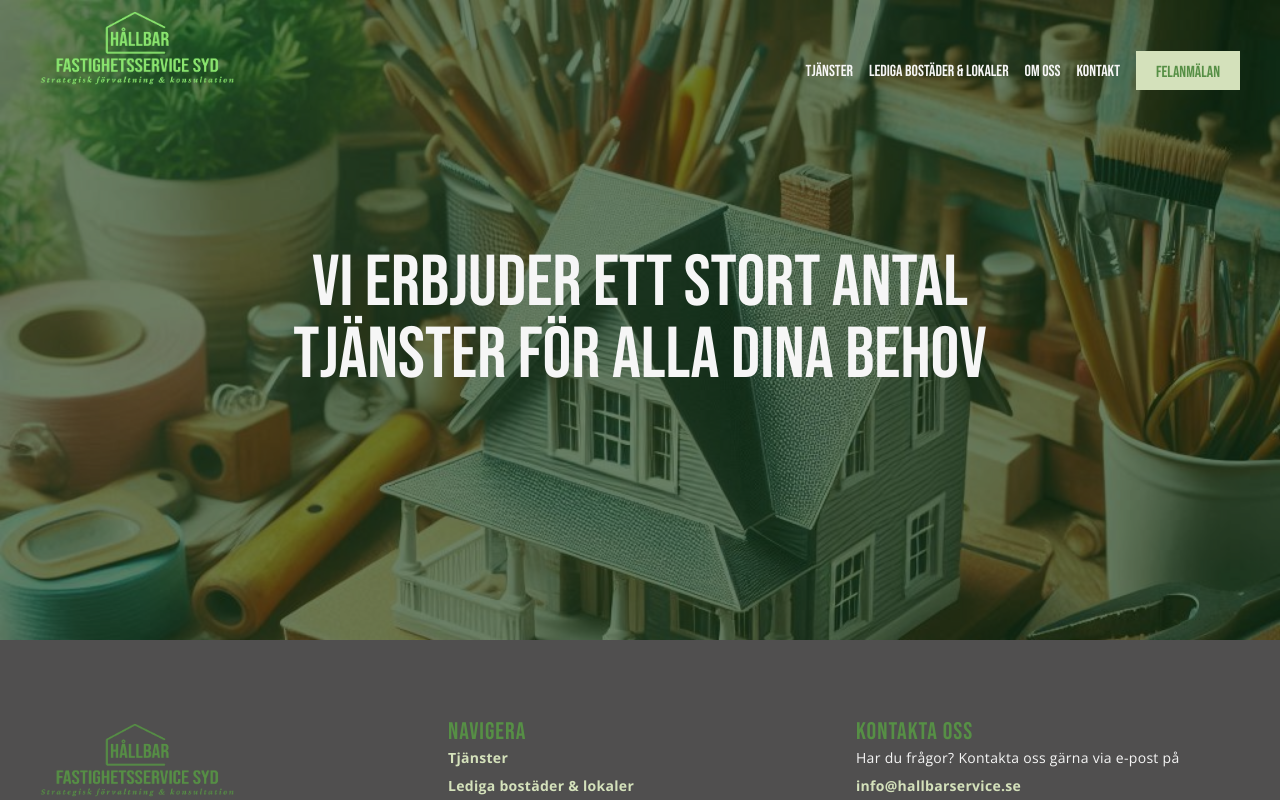
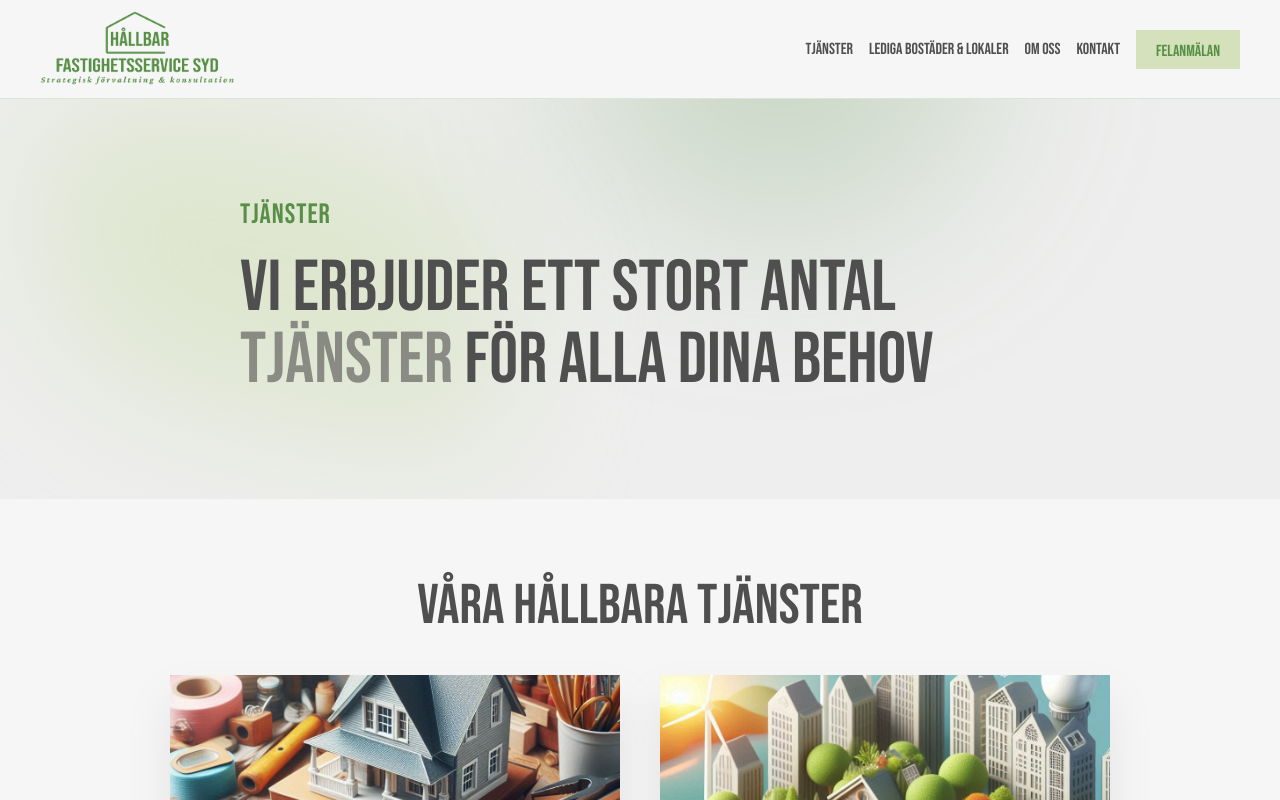
Before and after one commit to Wztrbrg/hfts, a React (Vite) app: page /tjanster in a window 1280 px wide. Shown: the top 800 px of the page. Built offline with nearby package versions, Linux system fonts and the light colour scheme.

Commit message:
basic structure and styling of servicepage

```diff
--- a/src/assets/style/globals/global.scss
+++ b/src/assets/style/globals/global.scss
@@ -60,6 +60,14 @@ button {
 }
 
 // Text sizes
+
+// Tag text
+.l-tag {
+  font-family: $heading-font;
+  font-size: 28px;
+  font-weight: 500;
+  letter-spacing: 1px;
+}
 
 //Nav text
 .nav-txt {
--- a/src/assets/style/header.scss
+++ b/src/assets/style/header.scss
@@ -16,7 +16,7 @@
     max-width: $max-content-w;
     display: flex;
     justify-content: space-between;
-    align-items: flex-end;
+    align-items: center;
 
     .site-logo {
       height: 80px;
@@ -36,4 +36,22 @@
       }
     }
   }
+
+  &.dark {
+    position: relative;
+    border-bottom: 1px solid #8ab18c42;
+
+    .top-nav {
+      .site-logo {
+        filter: brightness(1);
+      }
+      .site-links {
+        .link-item {
+          .site-link {
+            color: $txt-color;
+          }
+        }
+      }
+    }
+  }
 }
--- a/src/assets/style/services-page/services-hero.scss
+++ b/src/assets/style/services-page/services-hero.scss
@@ -1,33 +1,95 @@
 @import "../globals/_variables";
 @import "../globals/global.scss";
 
+// .service-hero {
+//   height: 70vh;
+//   min-height: 600px;
+//   width: 100%;
+//   background-color: $prim-color;
+//   background-image: url(../../images/service-image2.jpg);
+//   background-size: cover;
+//   background-position: center top;
+
+//   .service-hero-overlay {
+//     height: 70vh;
+//     min-height: 600px;
+//     display: flex;
+//     justify-content: center;
+//     align-items: center;
+//     padding: 0 16px;
+//     background-color: rgba(35, 59, 12, 0.384);
+//     backdrop-filter: blur(3px);
+
+//     .service-hero-content {
+//       max-width: $max-content-w;
+//       display: flex;
+//       justify-content: center;
+
+//       h1 {
+//         text-align: center;
+//         width: 60%;
+//       }
+//     }
+//   }
+// }
+
 .service-hero {
-  height: 80vh;
-  min-height: 600px;
   width: 100%;
-  background-color: $prim-color;
-  background-image: url(../../images/service-image1.jpg);
-  background-size: cover;
-  background-position: center top;
+  height: 50vh;
+  display: flex;
+  justify-content: center;
+  // align-items: center;
+  padding: 80px 16px;
+  background-color: #eeeeee;
+  overflow: hidden;
 
-  .service-hero-overlay {
-    height: 80vh;
-    min-height: 600px;
+  .service-hero-content {
+    position: relative;
+    width: 100%;
+    max-width: $max-content-w;
     display: flex;
+    // flex-direction: column;
     justify-content: center;
     align-items: center;
-    padding: 0 16px;
-    background-color: rgba(15, 49, 8, 0.6);
-    // backdrop-filter: blur(10px);
+    // gap: 24px;
 
-    .service-hero-content {
-      max-width: $max-content-w;
+    .bg-blur-blob {
+      position: absolute;
+      &.left {
+        bottom: 0;
+        left: -20px;
+        width: 500px;
+        height: 300px;
+        border-radius: 1000px 2000px 200px 2000px;
+        background-color: $prim-color;
+        rotate: 10deg;
+        filter: blur(70px);
+        opacity: 0.6;
+      }
+
+      &.center {
+        top: -300px;
+        left: 45%;
+        width: 400px;
+        height: 350px;
+        border-radius: 2000px;
+        background-color: $acc-color;
+        filter: blur(100px);
+        opacity: 0.25;
+      }
+    }
+
+    .heading-container {
+      width: 100%;
+      max-width: 800px;
       display: flex;
-      justify-content: center;
+      flex-direction: column;
+      // align-items: flex-start;
+      gap: 24px;
+      z-index: 2;
 
-      h1 {
-        text-align: center;
-        width: 60%;
+      span {
+        opacity: 0.6;
       }
     }
   }
--- a/src/components/Header.jsx
+++ b/src/components/Header.jsx
@@ -1,16 +1,21 @@
 import React from "react";
-import { Link } from "react-router-dom";
+import { Link, useLocation } from "react-router-dom";
 import '../assets/style/header.scss';
 import logo from '../assets/images/site-logo.png';
 
 const Header = () => {
 
+  const location = useLocation();
+
+  const navClass =
+      location.pathname === '/' ? '' :
+      'dark';
+
   return (
     <>
-      <header className="top-header">
+      <header className={`top-header ${navClass}`}>
         <nav className="top-nav">
           <Link to={'/'}>
-            {/* <div className="site-logo"></div> */}
             <img src={logo} alt="logo" className="site-logo" />
           </Link>
           <ul className="site-links">
--- a/src/components/services-page/ServiceHero.jsx
+++ b/src/components/services-page/ServiceHero.jsx
@@ -1,14 +1,20 @@
 import '../../assets/style/services-page/services-hero.scss';
 import '../../assets/style/globals/global.scss';
+
 
 const ServiceHero = () => {
   return (
     <div className="service-hero">
-      <div className="service-hero-overlay bg-dk-overlay">
-        <article className="service-hero-content">
-          <h1 className="h-h lt-txt">Vi erbjuder ett stort antal tjänster för alla dina behov</h1>
-        </article>
-      </div>
+      <article className="service-hero-content">
+        <div className="bg-blur-blob left"></div>
+        <div className="bg-blur-blob center"></div>
+        <header className='heading-container'>
+          <h3 className="l-tag acc-txt">Tjänster</h3>
+          <h1 className="h-h dk-txt">
+            Vi erbjuder ett stort antal <span>tjänster</span> för alla dina behov
+          </h1>
+        </header>
+      </article>
     </div>
   )
 }
--- /dev/null
+++ b/src/components/services-page/ServiceSelections.jsx
@@ -0,0 +1,11 @@
+import ServicesShort from '../home-page/ServicesShort';
+
+const ServiceSelections = () => {
+  return (
+    <div className="service-selections-section">
+      <ServicesShort />
+    </div>
+  )
+}
+
+export default ServiceSelections;
--- a/src/pages/Services.jsx
+++ b/src/pages/Services.jsx
@@ -1,9 +1,11 @@
 import ServiceHero from "../components/services-page/ServiceHero";
+import ServiceSelections from "../components/services-page/ServiceSelections";
 
 const Services = () => {
   return (
     <div className="page-wrapper">
       <ServiceHero />
+      <ServiceSelections />
     </div>
   )
 }
```
Also changed, not shown: src/assets/images/tools.jpg (added).
